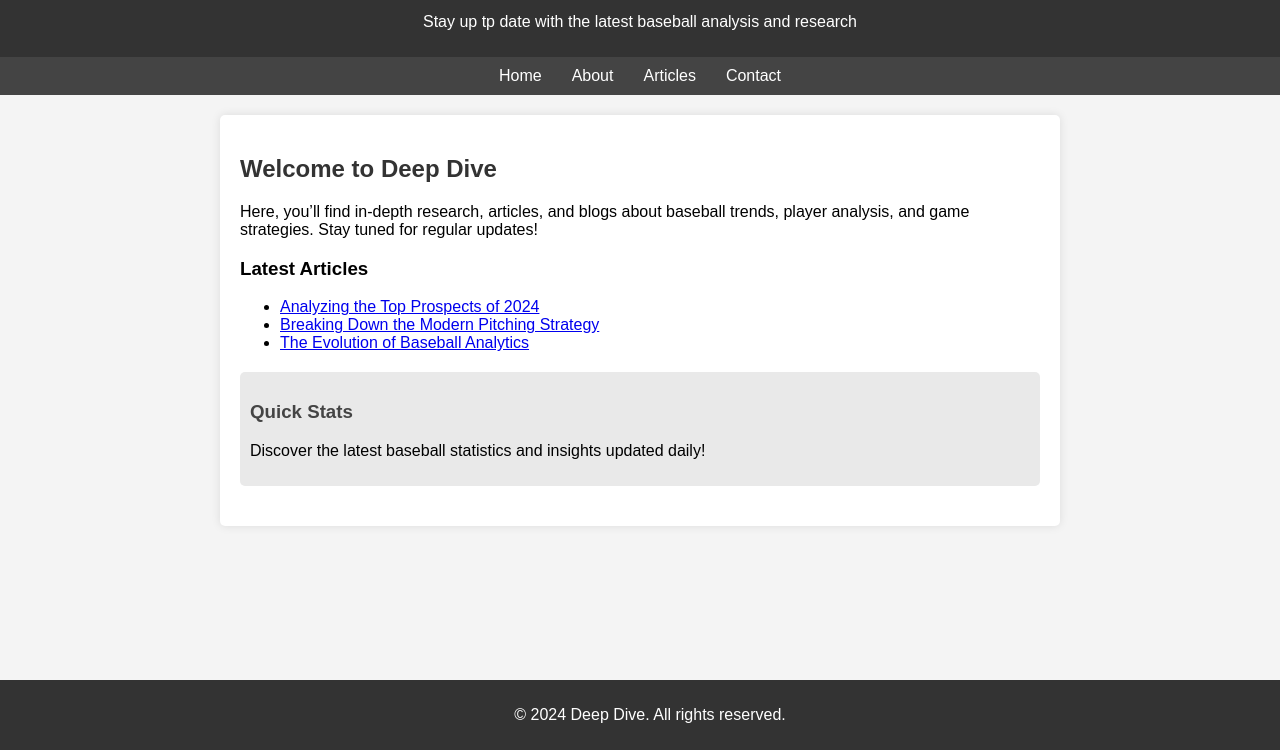
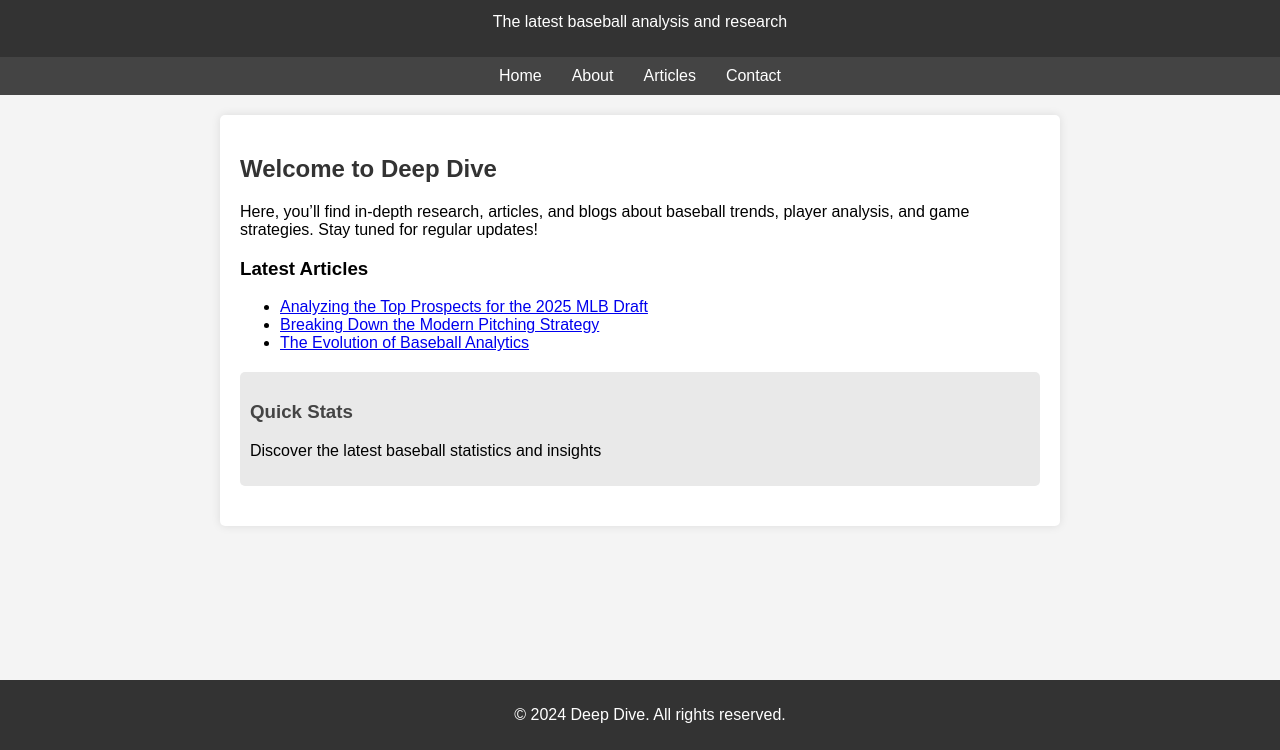
Before and after one commit to djpoteet/my-website, a plain HTML site: page index.html in a window 1280 px wide. Shown: the part 50-800 px from the top of the page. Drawn offline with Linux system fonts and the light colour scheme.

Commit message:
Update index.html

```diff
--- a/index.html
+++ b/index.html
@@ -68,7 +68,7 @@
 <body>
     <header>
         <h1>Deep Dive</h1>
-        <p>Stay up tp date with the latest baseball analysis and research</p>
+        <p>The latest baseball analysis and research</p>
     </header>
     <nav>
         <a href="#home">Home</a>
@@ -81,13 +81,13 @@
         <p>Here, you’ll find in-depth research, articles, and blogs about baseball trends, player analysis, and game strategies. Stay tuned for regular updates!</p>
         <h3>Latest Articles</h3>
         <ul>
-            <li><a href="#">Analyzing the Top Prospects of 2024</a></li>
+            <li><a href="#">Analyzing the Top Prospects for the 2025 MLB Draft</a></li>
             <li><a href="#">Breaking Down the Modern Pitching Strategy</a></li>
             <li><a href="#">The Evolution of Baseball Analytics</a></li>
         </ul>
         <div class="sidebar">
             <h3>Quick Stats</h3>
-            <p>Discover the latest baseball statistics and insights updated daily!</p>
+            <p>Discover the latest baseball statistics and insights</p>
         </div>
     </div>
     <footer class="footer">
```
